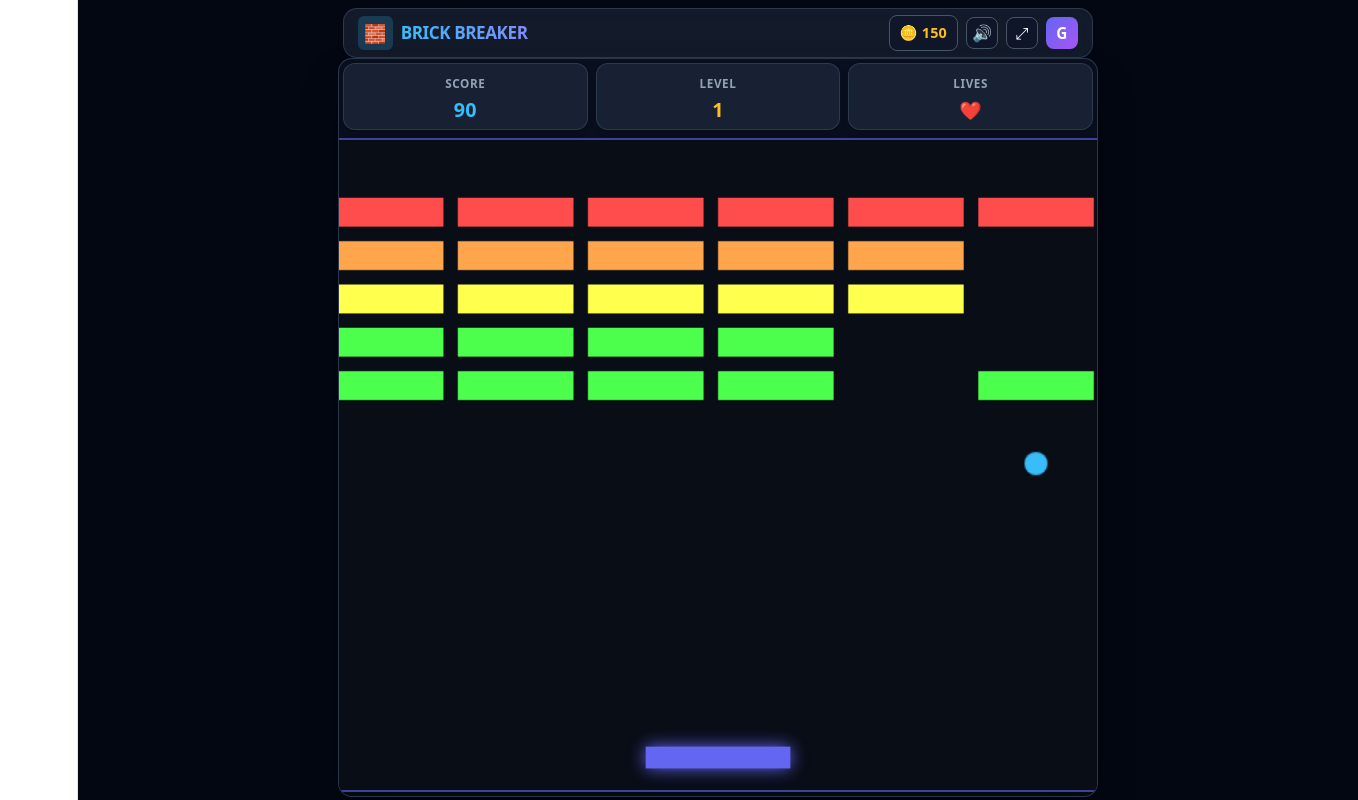
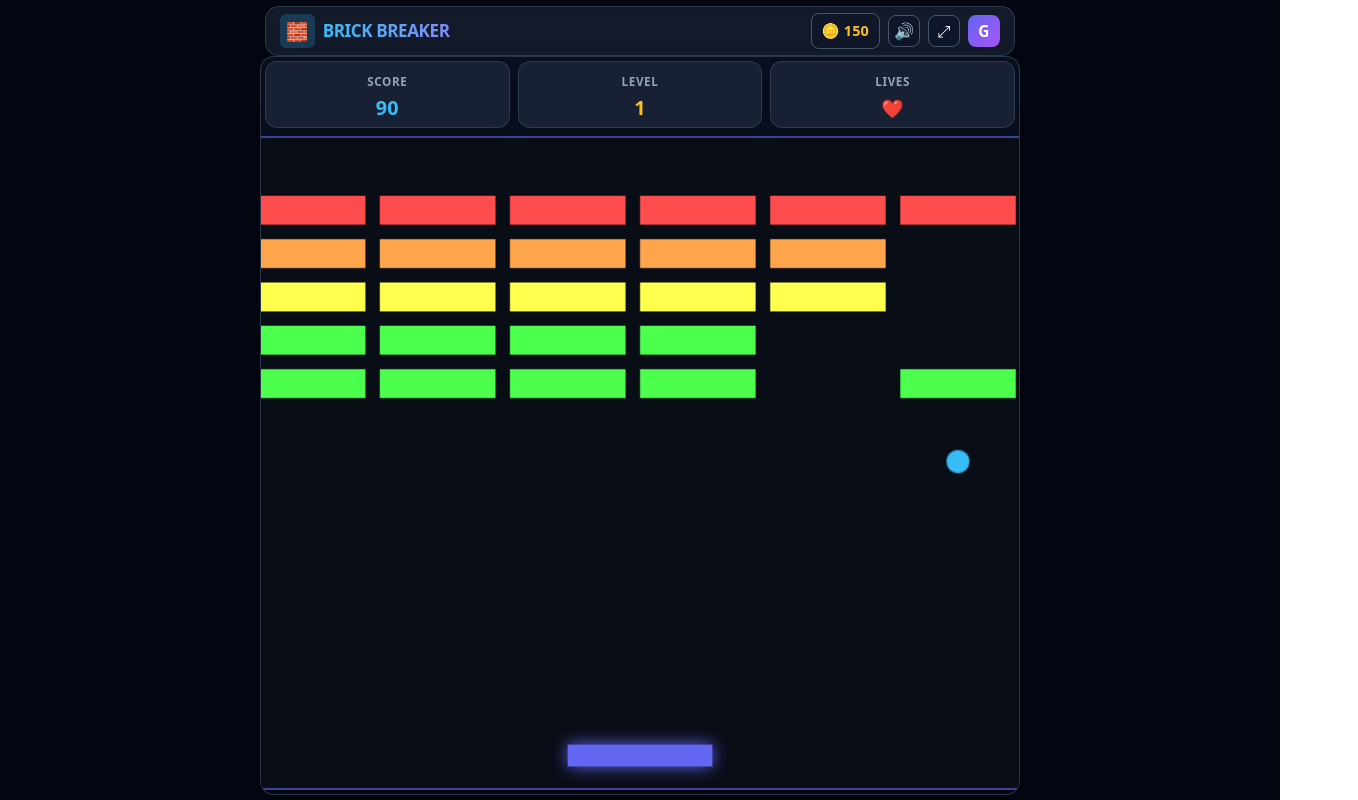
Before and after one commit to kiran28092003/brick-breaker-frontend, a React app: page / in a window 1280 px wide. Shown: the whole page, 1358 px wide, since content can reach past the window. Built offline with nearby package versions, Linux system fonts and the light colour scheme; no server answers; the HTML template or start-up script is replaced by a standard one.

Commit message:
Fix fullscreen overflow scrollbars using dynamic viewport height and fixed container positioning

```diff
--- a/src/App.jsx
+++ b/src/App.jsx
@@ -157,7 +157,7 @@ export default function App() {
 
 const appContainerStyle = {
   backgroundColor: '#030712',
-  height: '100vh',
+  height: '100dvh', // Dynamic viewport height for flawless mobile & desktop fullscreen
   width: '100vw',
   display: 'flex',
   flexDirection: 'column',
@@ -166,10 +166,12 @@ const appContainerStyle = {
   color: '#fff',
   fontFamily: 'system-ui, -apple-system, BlinkMacSystemFont, "Segoe UI", Roboto, sans-serif',
   margin: 0,
-  padding: '8px 12px',
+  padding: '6px 12px',
   boxSizing: 'border-box',
-  overflow: 'hidden',
-  position: 'relative'
+  overflow: 'hidden', // Forces zero scrolling
+  position: 'fixed',
+  top: 0,
+  left: 0
 };
 
 const navBarStyle = {
```
